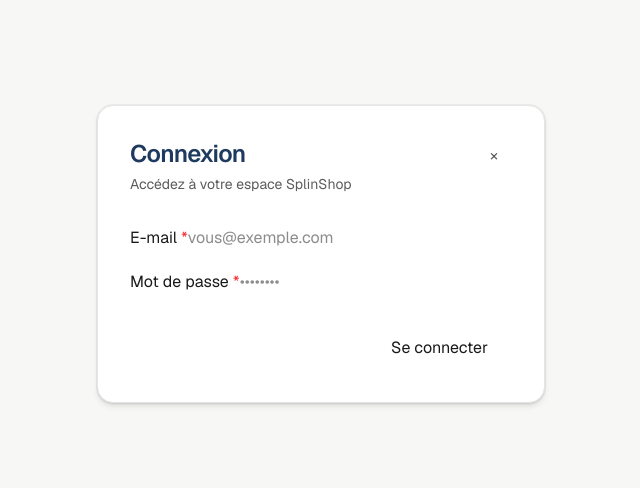
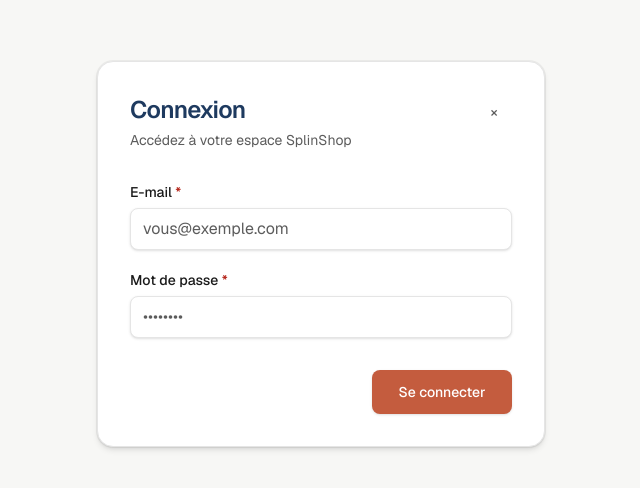
Before and after one commit to AHLALLAY/SplinShop, a Next.js app in the folder frontend/: page /login in a window 1280 px wide. Shown: the part 146-634 px from the top of the page, without its empty margins (319-959 px from the left). Built offline with nearby package versions, Linux system fonts and the light colour scheme.

Commit message:
feat: Améliorer les composants Button et Input avec des classes utilitaires et des variantes

```diff
--- a/frontend/src/components/ui/button.tsx
+++ b/frontend/src/components/ui/button.tsx
@@ -1,16 +1,36 @@
+import { joinClassNames } from "@/lib/utils";
 import { ButtonProps } from "@/types/ui/index";
+
+const base =
+  "inline-flex shrink-0 items-center justify-center gap-2 rounded-lg text-sm font-medium transition-colors focus-visible:outline-none focus-visible:ring-2 focus-visible:ring-primary/35 focus-visible:ring-offset-2 focus-visible:ring-offset-canvas disabled:pointer-events-none disabled:opacity-50";
+
+const variants: Record<NonNullable<ButtonProps["variant"]>, string> = {
+  cta: "bg-cta text-white shadow-sm hover:bg-cta-hover active:bg-cta-hover",
+  primary:
+    "bg-primary text-white shadow-sm hover:bg-primary-hover active:bg-primary-hover",
+  ghost:
+    "text-foreground hover:bg-muted dark:hover:bg-muted/80",
+  outline:
+    "border border-border bg-surface text-primary hover:bg-canvas dark:bg-surface",
+};
 
 export default function Button({
   children,
   className,
+  variant = "cta",
   disabled = false,
   loading = false,
   type = "button",
-    onClick
+  onClick,
 }: ButtonProps) {
   return (
-        <button className={className} disabled={disabled || loading} type={type} onClick={onClick}>
-            {loading ? "in progress" : children}
+    <button
+      className={joinClassNames(base, variants[variant], className)}
+      disabled={disabled || loading}
+      type={type}
+      onClick={onClick}
+    >
+      {loading ? "Chargement…" : children}
     </button>
   );
 }
--- a/frontend/src/components/ui/input.tsx
+++ b/frontend/src/components/ui/input.tsx
@@ -1,4 +1,13 @@
+import { joinClassNames } from "@/lib/utils";
 import { InputProps } from "@/types/ui";
+
+const inputBase =
+  "w-full rounded-lg border border-border bg-surface px-3 py-2 text-foreground shadow-sm transition-colors placeholder:text-muted-foreground focus-visible:border-primary focus-visible:outline-none focus-visible:ring-2 focus-visible:ring-primary/25 disabled:cursor-not-allowed disabled:opacity-50 dark:bg-surface";
+
+const labelBase =
+  "text-sm font-medium text-foreground";
+
+const containerBase = "flex flex-col gap-1.5";
 
 export default function Input({
   id,
@@ -13,7 +22,7 @@ export default function Input({
   const inputElement = (
     <input
       id={inputId}
-      className={className}
+      className={joinClassNames(inputBase, className)}
       required={required}
       aria-required={required}
       {...inputProps}
@@ -23,10 +32,15 @@ export default function Input({
   if (!label) return inputElement;
 
   return (
-    <div className={containerClassName}>
-      <label htmlFor={inputId}>
+    <div className={joinClassNames(containerBase, containerClassName)}>
+      <label htmlFor={inputId} className={labelBase}>
         {label}
-        {required ? <span className="text-red-500"> *</span> : null}
+        {required ? (
+          <span className="text-destructive" aria-hidden>
+            {" "}
+            *
+          </span>
+        ) : null}
       </label>
       {inputElement}
     </div>
```
Lines whose indentation alone changed are shown as unchanged.
